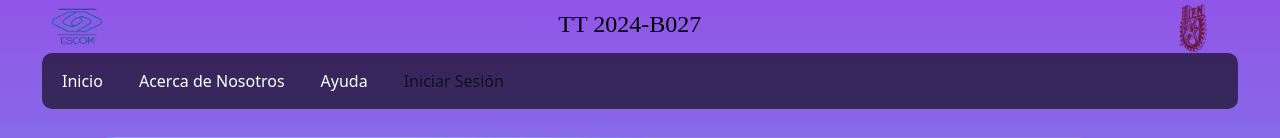
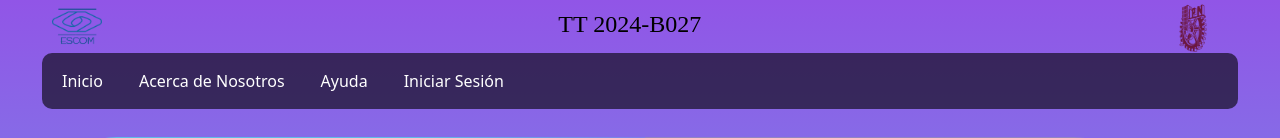
Before and after one commit to PatladyxWalker/TT2024B027, a Django app: page / in a window 1280 px wide. Shown: the top 138 px of the page. Run offline with Django 5.2, Linux system fonts and the light colour scheme; grey boxes are pictures that could not be loaded.

Commit message:
BUGFIX: Arreglé un bug que hacía que el enlace para Iniciar Sesión fuer negro. Lo cambié a blanco.

```diff
--- a/src/TTPrototipo/usuarios/templates/layout/layout.html
+++ b/src/TTPrototipo/usuarios/templates/layout/layout.html
@@ -86,8 +86,10 @@
                                 </ul>
                             </li>
                         {% else %}
-                            <li class="nav-item" style="color: white">
-                                <a class="nav-link" href="{% url 'Inicio de Sesion' %}">Iniciar Sesión</a>
+                            <li class="nav-item">
+                                <a class="nav-link" href="{% url 'Inicio de Sesion' %}" style="color: white">
+                                    Iniciar Sesión
+                                </a>
                             </li>
                         {% endif %}
                     </ul>
```
